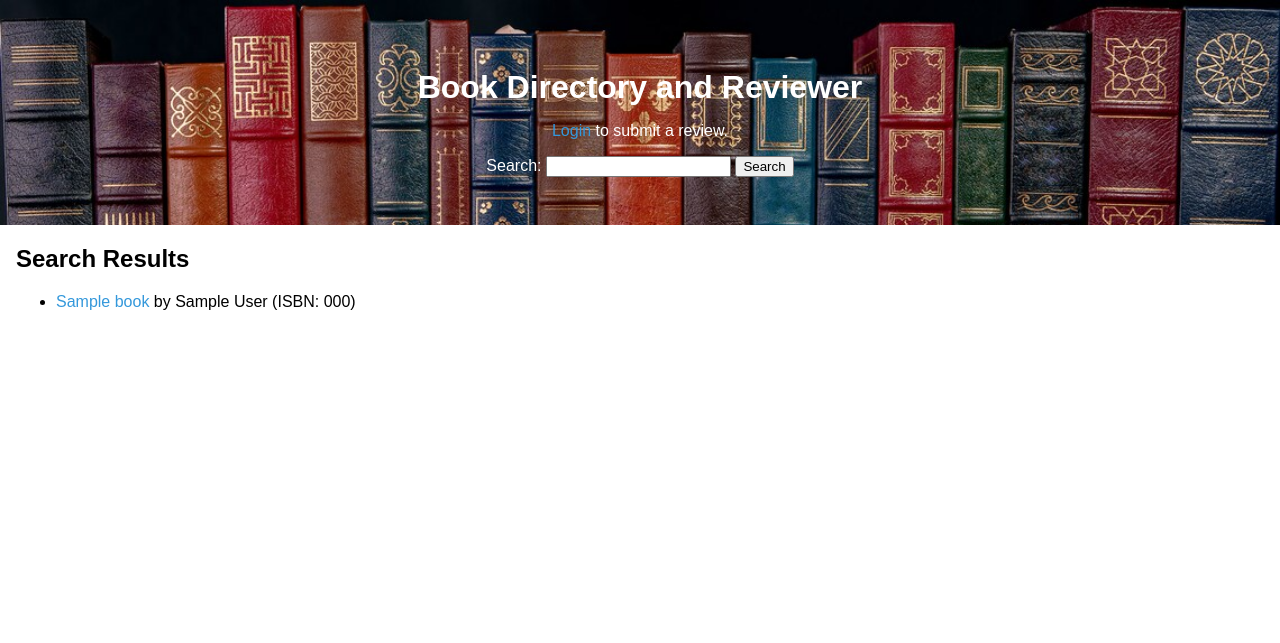
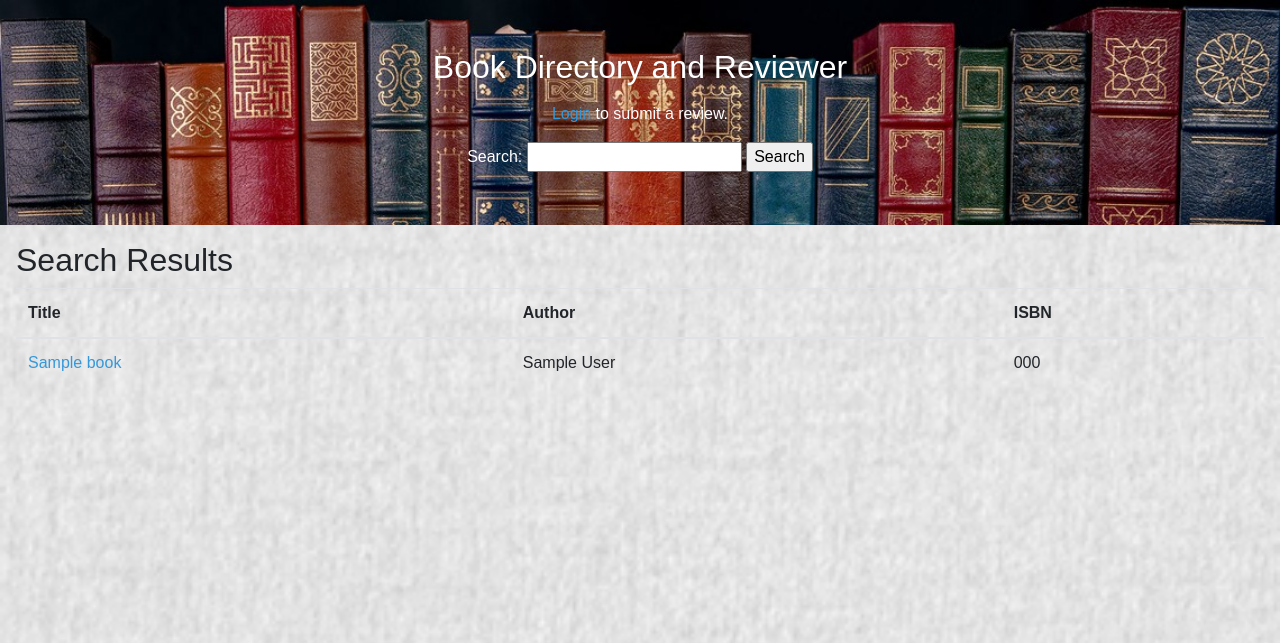
Before and after one commit to mitchell-aitken/ENGO551Lab2, a Flask app: template templates/search.html in a window 1280 px wide. Shown: the top 643 px of the page. Run offline with Flask 3, Linux system fonts and the light colour scheme; the template is opened without the code that fills it: most values are stand-ins (such as "Sample title", 1, 10 or a date in 2020); some libraries are stand-ins or nearby versions.

Commit message:
mostly styling stuff

```diff
--- a/static/styles.css
+++ b/static/styles.css
@@ -2,6 +2,8 @@ body {
     font-family: 'Arial', sans-serif;
     margin: 0;
     padding: 0;
+    background-image: url('/static/images/paper_1.png'); /* https://www.toptal.com/designers/subtlepatterns/paper-1/ */
+    background-size: cover;
 }
 
 header {
--- a/templates/login.html
+++ b/templates/login.html
@@ -11,7 +11,7 @@
     <header>
         <h1>User Login</h1>
     </header>
-
+    <br> </br>
     {% with messages = get_flashed_messages() %}
         {% if messages %}
             <ul>
--- a/templates/search.html
+++ b/templates/search.html
@@ -4,6 +4,8 @@
 <head>
     <meta charset="UTF-8">
     <meta name="viewport" content="width=device-width, initial-scale=1.0">
+    <!--  Bootstrap CSS -->
+    <link rel="stylesheet" href="https://stackpath.bootstrapcdn.com/bootstrap/4.5.2/css/bootstrap.min.css">
     <link rel="stylesheet" type="text/css" href="{{ url_for('static', filename='styles.css') }}">
     <title>Search</title>
 </head>
@@ -30,16 +32,33 @@
     <section>
         <h2>Search Results</h2>
         {% if books %}
-        <ul>
-            {% for book in books %}
-            <li><a href="{{ url_for('book', isbn=book.isbn) }}">{{ book.title }}</a> by {{ book.author }} (ISBN:
-                {{ book.isbn }})</li>
-            {% endfor %}
-        </ul>
+        <!-- Bootstrap Table for Displaying Books -->
+        <div class="table-responsive">
+            <table class="table">
+                <thead>
+                    <tr>
+                        <th>Title</th>
+                        <th>Author</th>
+                        <th>ISBN</th>
+                    </tr>
+                </thead>
+                <tbody>
+                    {% for book in books %}
+                    <tr>
+                        <td><a href="{{ url_for('book', isbn=book.isbn) }}">{{ book.title }}</a></td>
+                        <td>{{ book.author }}</td>
+                        <td>{{ book.isbn }}</td>
+                    </tr>
+                    {% endfor %}
+                </tbody>
+            </table>
+        </div>
         {% else %}
         <p>No matching books found.</p>
         {% endif %}
     </section>
+
+
 </body>
 
 </html>
```
Also changed, not shown: static/images/paper_1.png (added), 1 other file.
